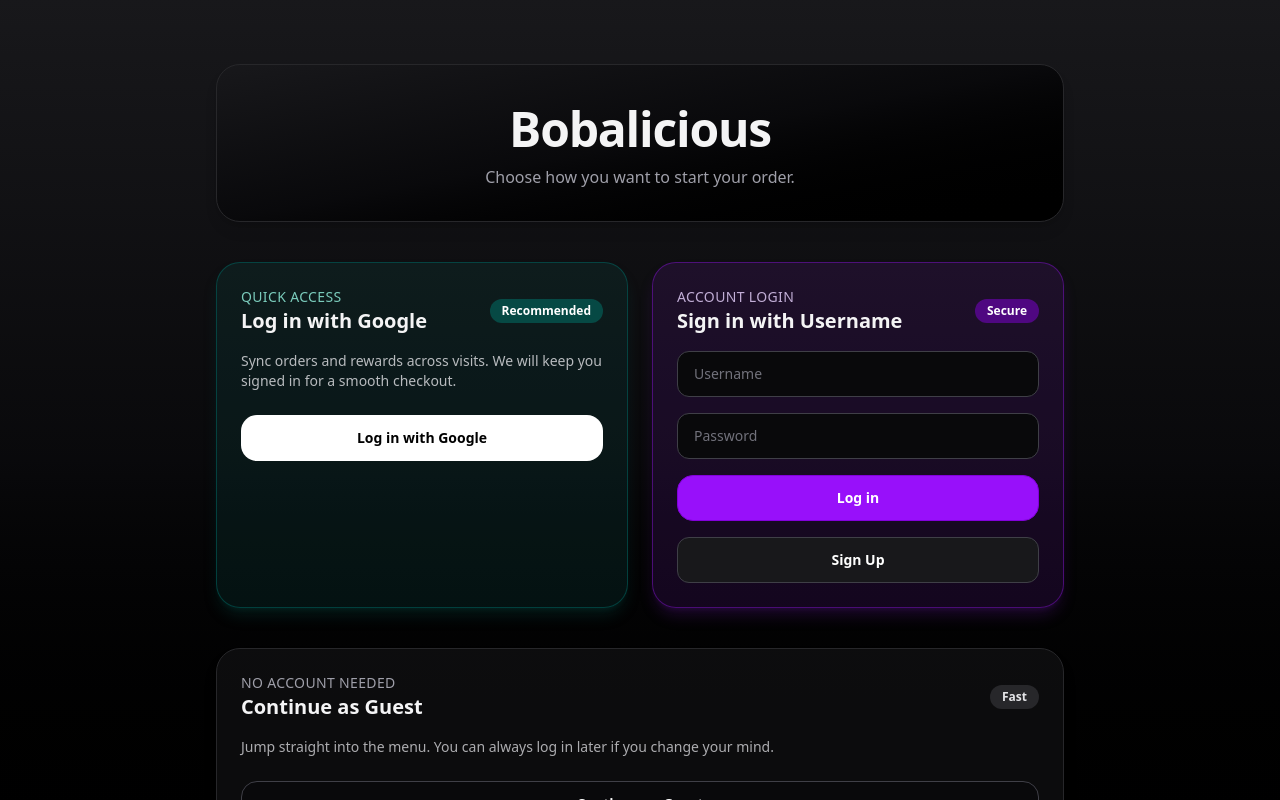
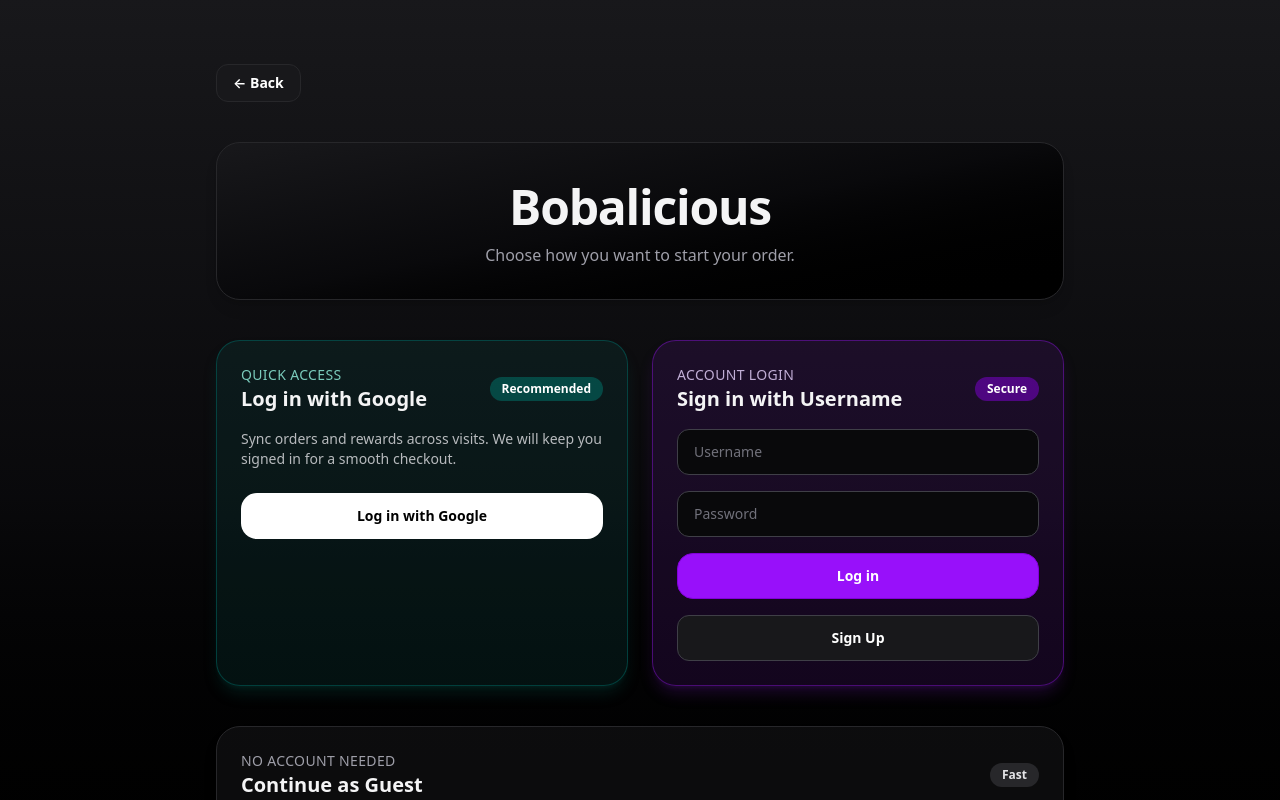
Before and after one commit to CSCE331-Fall2025-900-911/gang_53-project-3, a Next.js app in the folder frontend/: page /login in a window 1280 px wide. Shown: the top 800 px of the page. Built offline with nearby package versions, Linux system fonts and the light colour scheme.

Commit message:
fixing back button on employees page and add back button on customer login page

```diff
--- a/frontend/app/employee-login/page.tsx
+++ b/frontend/app/employee-login/page.tsx
@@ -1,4 +1,5 @@
 "use client";
+
 import React, { useState } from "react";
 import { useRouter } from "next/navigation";
 import "./styles.css";
@@ -10,41 +11,48 @@ export default function EmployeeLoginPage() {
   const [loading, setLoading] = useState(false);
   const router = useRouter();
 
+  const clearTranslatePrefs = () => {
+    if (typeof document === "undefined") return;
+    document.cookie = "googtrans=; expires=Thu, 01 Jan 1970 00:00:00 GMT; path=/";
+    document.cookie = `googtrans=; expires=Thu, 01 Jan 1970 00:00:00 GMT; path=/; domain=${window.location.hostname}`;
+    localStorage.removeItem("googtrans");
+    sessionStorage.removeItem("googtrans");
+  };
+
   const handleLogin = async (e: React.FormEvent) => {
     e.preventDefault();
     setError(null);
     setLoading(true);
 
     try {
-      const apiUrl = typeof window !== 'undefined' && window.location.hostname === 'localhost'
-        ? 'http://localhost:5000'
-        : (process.env.NEXT_PUBLIC_API_URL || 'https://gang53-project-3-backend.vercel.app');
+      const apiUrl =
+        typeof window !== "undefined" && window.location.hostname === "localhost"
+          ? "http://localhost:5000"
+          : process.env.NEXT_PUBLIC_API_URL || "https://gang53-project-3-backend.vercel.app";
 
-      const response = await fetch(`${apiUrl.replace(/\/$/, '')}/api/employees/login`, {
-        method: 'POST',
+      const response = await fetch(`${apiUrl.replace(/\/$/, "")}/api/employees/login`, {
+        method: "POST",
         headers: {
-          'Content-Type': 'application/json',
+          "Content-Type": "application/json",
         },
-        credentials: 'include',
+        credentials: "include",
         body: JSON.stringify({
           username,
-          password
-        })
+          password,
+        }),
       });
 
       const data = await response.json();
 
       if (data.success) {
-        // Store employee info in sessionStorage
-        sessionStorage.setItem('employee', JSON.stringify(data.data));
-        // Redirect to manager dashboard
-        router.push('/manager-dashboard');
+        sessionStorage.setItem("employee", JSON.stringify(data.data));
+        router.push("/manager-dashboard");
       } else {
-        setError(data.error || 'Invalid username or password');
+        setError(data.error || "Invalid username or password");
       }
     } catch (error) {
-      console.error('Login error:', error);
-      setError('Failed to login. Please try again.');
+      console.error("Login error:", error);
+      setError("Failed to login. Please try again.");
     } finally {
       setLoading(false);
     }
@@ -52,7 +60,13 @@ export default function EmployeeLoginPage() {
 
   return (
     <div className="employee-login-container">
-      <button className="back-button" onClick={() => router.push('/')}>
+      <button
+        className="back-button"
+        onClick={() => {
+          clearTranslatePrefs();
+          window.location.href = "/";
+        }}
+      >
         ← Back
       </button>
 
@@ -91,12 +105,8 @@ export default function EmployeeLoginPage() {
 
           {error && <div className="error-message">{error}</div>}
 
-          <button
-            type="submit"
-            className="login-btn"
-            disabled={loading}
-          >
-            {loading ? 'Logging in...' : 'Login'}
+          <button type="submit" className="login-btn" disabled={loading}>
+            {loading ? "Logging in..." : "Login"}
           </button>
         </form>
       </div>
--- a/frontend/app/login/page.tsx
+++ b/frontend/app/login/page.tsx
@@ -30,6 +30,14 @@ function LoginContent() {
         : (process.env.NEXT_PUBLIC_API_URL || "https://gang53-project-3-backend.vercel.app");
     setBackendUrl(url.replace(/\/$/, ""));
   }, []);
+
+  const clearTranslatePrefs = () => {
+    if (typeof document === "undefined") return;
+    document.cookie = "googtrans=; expires=Thu, 01 Jan 1970 00:00:00 GMT; path=/";
+    document.cookie = `googtrans=; expires=Thu, 01 Jan 1970 00:00:00 GMT; path=/; domain=${window.location.hostname}`;
+    localStorage.removeItem("googtrans");
+    sessionStorage.removeItem("googtrans");
+  };
 
   const handleLogin = async (e: React.FormEvent<HTMLFormElement>) => {
     e.preventDefault();
@@ -100,6 +108,19 @@ function LoginContent() {
 
   return (
     <div className="space-y-10">
+      <div className="flex justify-start">
+        <button
+          type="button"
+          onClick={() => {
+            clearTranslatePrefs();
+            window.location.href = "/";
+          }}
+          className="rounded-xl border border-zinc-800 bg-zinc-900 px-4 py-2 text-sm font-semibold text-white transition-all hover:bg-zinc-800"
+        >
+          ← Back
+        </button>
+      </div>
+
       <header className="rounded-3xl border border-zinc-800 bg-gradient-to-br from-zinc-900 via-zinc-950 to-black p-8 text-center shadow-lg">
         <h1 className="mt-2 text-4xl font-extrabold tracking-tight sm:text-5xl">
           Bobalicious
```
